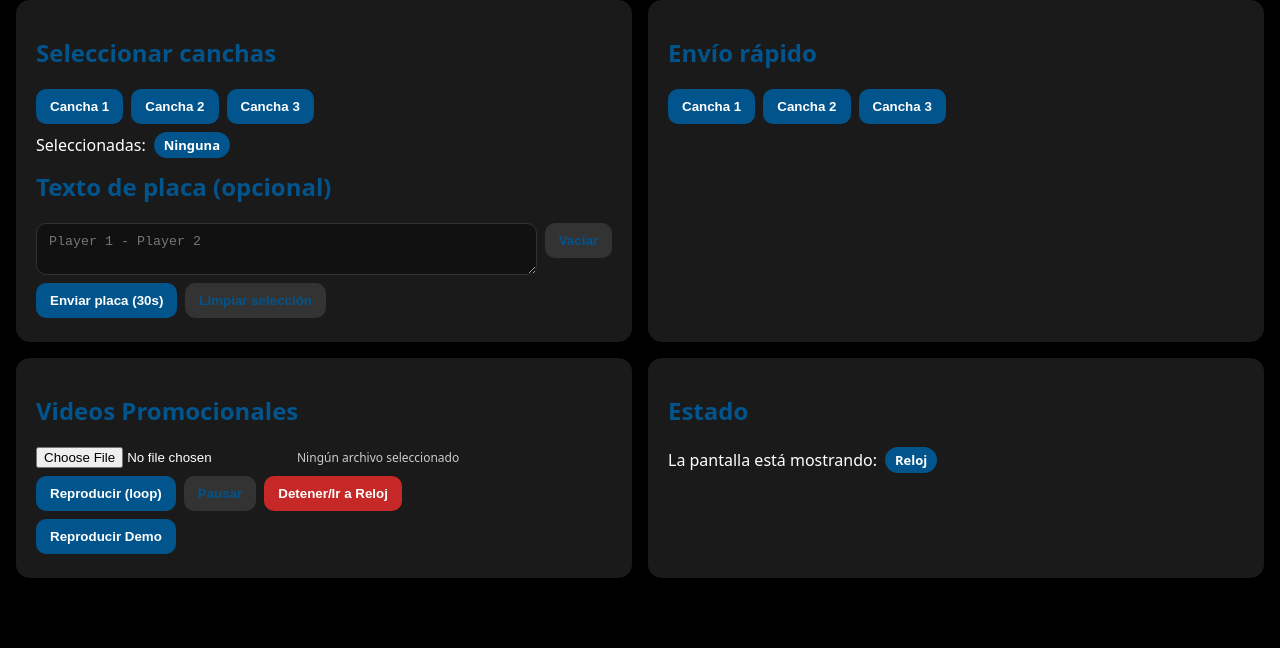
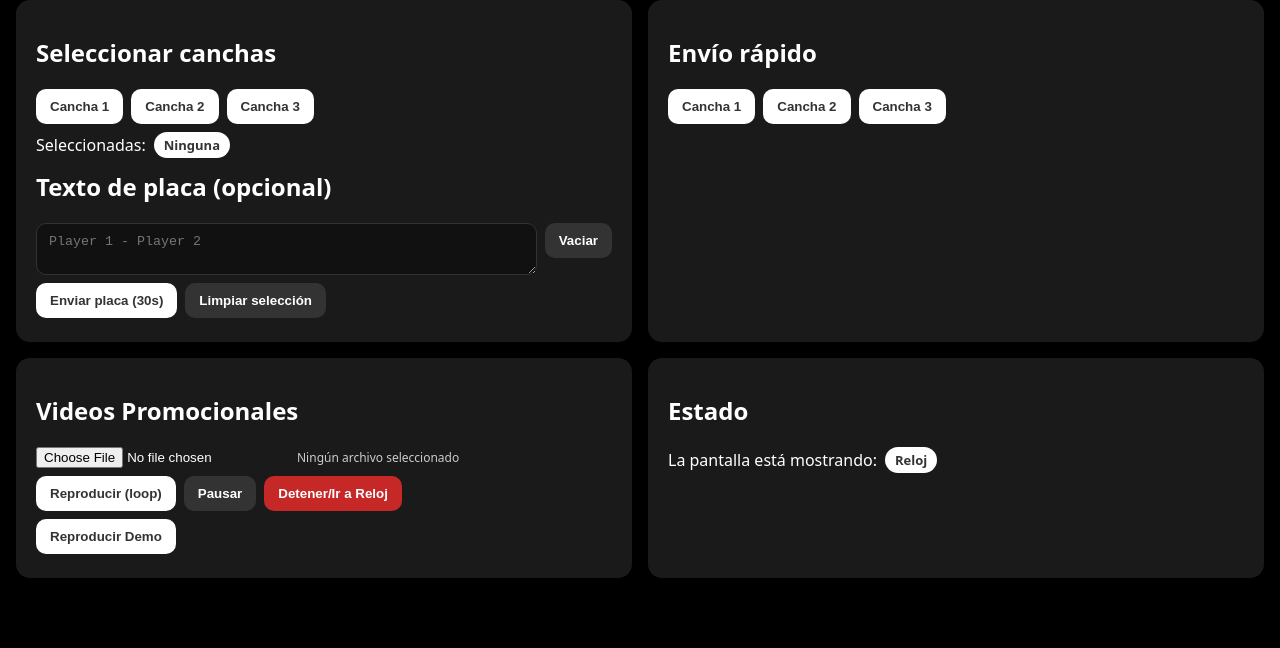
Before and after one commit to IsmaelBH/CicloPadelReloj, an Electron app: page public/control.html in a window 1280 px wide. Shown: the part 152-800 px from the top of the page. Drawn offline with Linux system fonts and the light colour scheme.

Commit message:
Commit final - versión estable Ciclo Padel Reloj

```diff
--- a/package.json
+++ b/package.json
@@ -1,5 +1,5 @@
 {
-  "name": "ciclo-padel-reloj",
+  "name": "ciclo-padel-reloj-blue-version",
   "version": "1.0.0",
   "description": "Reloj en tiempo real y alarmas por cancha para Ciclo Padel (app de escritorio)",
   "main": "main.js",
@@ -16,7 +16,7 @@
   },
   "build": {
     "appId": "com.ciclo.padel.reloj",
-    "productName": "Ciclo Padel Reloj",
+    "productName": "Ciclo Padel Reloj - Blue Version",
     "files": [
       "main.js",
       "preload.js",
--- a/public/styles.css
+++ b/public/styles.css
@@ -1,8 +1,12 @@
 :root {
-    --bg: #000;
+    --bg: #0037ff;
+    /* azul eléctrico */
     --fg: #fff;
-    --accent: #02548C;
+    /* texto blanco */
+    --accent: #fff;
+    /* el cuadro de CANCHA en blanco */
 }
+
 
 * {
     box-sizing: border-box;
@@ -42,7 +46,7 @@ body {
     position: absolute;
     inset: 0;
     display: none;
-    background: rgba(0, 0, 0, 0.88);
+    background: var(--bg);
     text-align: center;
     padding: 4vh 4vw;
     overflow: hidden;
@@ -256,7 +260,7 @@ body {
 
 .btn {
     background: var(--accent);
-    color: #fff;
+    color: #333;
     border: none;
     border-radius: 10px;
     padding: 10px 14px;
@@ -276,7 +280,7 @@ body {
 
 .badge {
     background: var(--accent);
-    color: #fff;
+    color: #333;
     border-radius: 999px;
     padding: 4px 10px;
     font-size: 13px;
```
